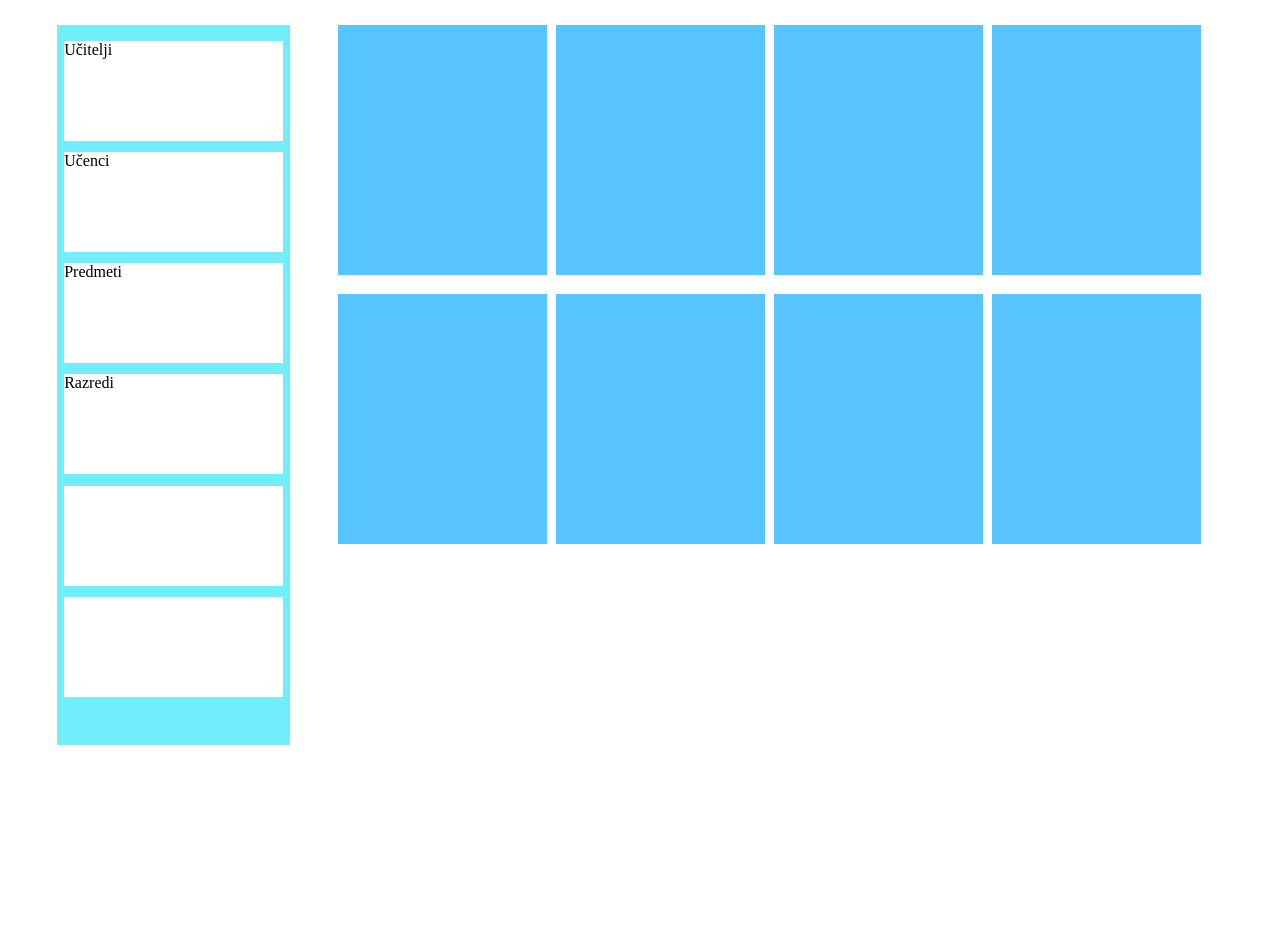
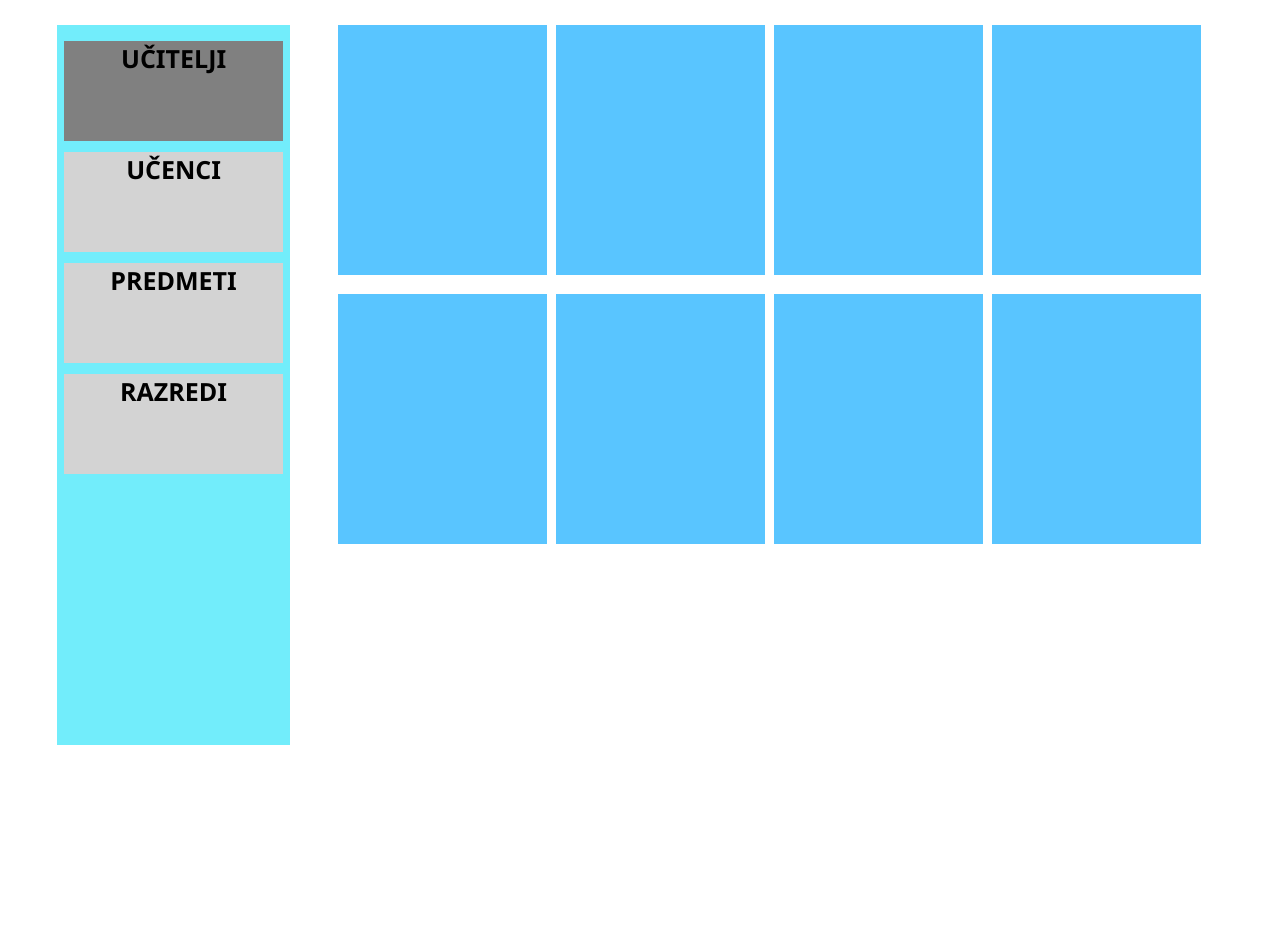
Before and after one commit to jasavli/naloga, a PHP site: the page made by Spletna ucilnica/Spletna ucilnica - Administrator.html in a window 1280 px wide. Shown: the part 116-1053 px from the top of the page. Run offline with PHP 8.4, Linux system fonts and the light colour scheme.

Commit message:
Dodajanje fuknkcije za selectanje navigacije

```diff
--- a/Spletna ucilnica/Spletna ucilnica - Administrator.html
+++ b/Spletna ucilnica/Spletna ucilnica - Administrator.html
@@ -20,14 +20,32 @@
     <div class="outerDiv">
         <div class="navigationDiv">
             <ul id="navigationList">
-                <li>Učitelji</li>
-                <li>Učenci</li>
-                <li>Predmeti</li>
-                <li>Razredi</li>
-                <li></li>
-                <li></li>
+                <li onclick="SelectedItem(this)" style="background-color:grey;">UČITELJI</li>
+                <li onclick="SelectedItem(this)">UČENCI</li>
+                <li onclick="SelectedItem(this)">PREDMETI</li>
+                <li onclick="SelectedItem(this)">RAZREDI</li>
             </ul>
         </div>
+
+        <script>
+            var selectedItemText = "UČITELJI";
+            function SelectedItem(element){
+                UnselectElements(element);
+                if(element.innerText !== selectedItemText){
+                    selectedItemText = element.innerText;
+                    element.style.backgroundColor = "grey";
+                }
+            }
+
+            function UnselectElements(selectedElement){
+                const nav = document.getElementById("navigationList").children;
+                for (let child of nav) {
+                    if (child !== selectedElement) {
+                        child.style.backgroundColor = "lightgrey";
+                    }
+                }
+            }
+        </script>
         <div class="optionGrid">
             <div class="gridItem"></div>
             <div class="gridItem"></div>
--- a/Spletna ucilnica/Spletna ucilnica CSS.css
+++ b/Spletna ucilnica/Spletna ucilnica CSS.css
@@ -54,4 +54,9 @@ header{
     margin: 5% 1% 1% 1%;
     background-color: rgb(255, 255, 255);
     cursor:pointer;
+    font-family:'Segoe UI', Tahoma, Geneva, Verdana, sans-serif;
+    font-weight: bold;
+    font-size: 25px;
+    text-align: center;
+    background-color: lightgrey;
 }
```
